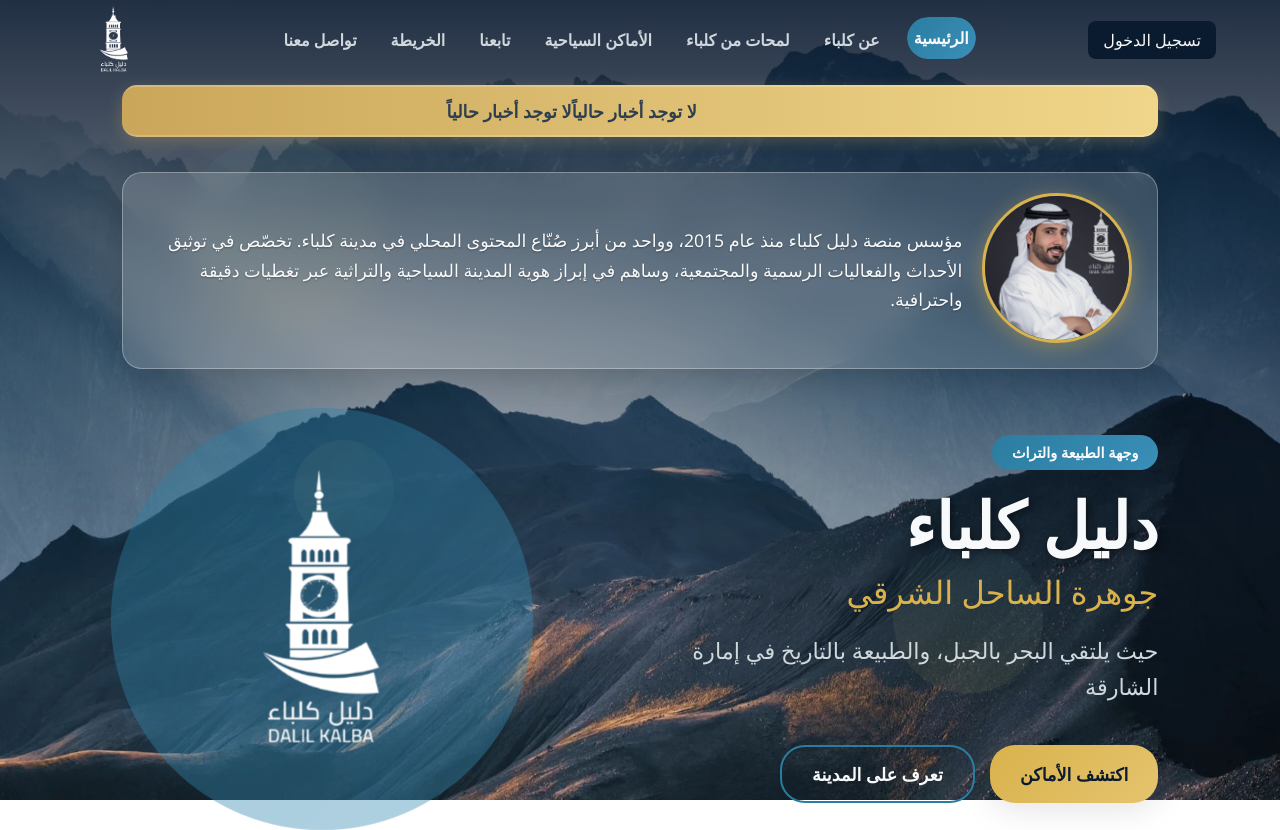
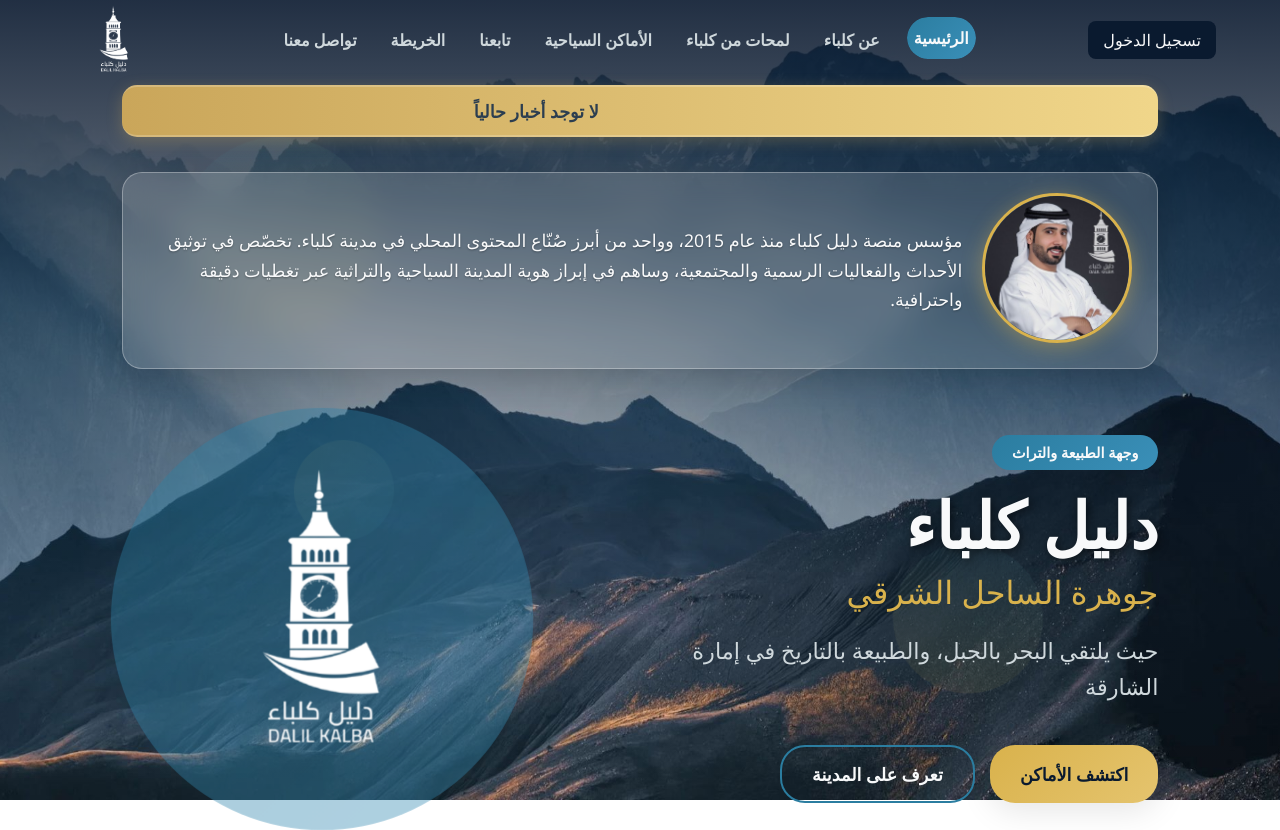
Before and after one commit to EsraaSoliman2003/DalilKalbaFullStack, a React (Vite) app in the folder FrontEnd/: page / in a window 1280 px wide. Shown: the top 830 px of the page. Built offline with nearby package versions, Linux system fonts and the light colour scheme; no server answers.

Commit message:
fix news bar

```diff
--- a/FrontEnd/src/component/Hero.jsx
+++ b/FrontEnd/src/component/Hero.jsx
@@ -29,30 +29,21 @@
     <section id="home">
       <div className="hero">
         {/* News Bar - Moved to the very top */}
-<div className="news-bar">
-  <div className="news-track">
-    <span className="news-text">{newsText}</span>
-    <span className="news-text">{newsText}</span>
-  </div>
-</div>
-
+        <div className="news-bar">
+          <div className="news-text">{newsText}</div>
+        </div>
 
         {/* Client Section - Below news bar */}
         <div className="client-section">
           <div className="client-content">
             <div className="client-image-container">
-              <img
-                src={clientImage}
-                alt="محمد - مؤسس منصة دليل كلباء"
-                className="client-image"
-              />
+              <img src={clientImage} alt="محمد - مؤسس منصة دليل كلباء" className="client-image" />
             </div>
             <div className="client-text">
               <p>
-                مؤسس منصة دليل كلباء منذ عام 2015، وواحد من أبرز صُنّاع المحتوى
-                المحلي في مدينة كلباء. تخصّص في توثيق الأحداث والفعاليات الرسمية
-                والمجتمعية، وساهم في إبراز هوية المدينة السياحية والتراثية عبر
-                تغطيات دقيقة واحترافية.
+                مؤسس منصة دليل كلباء منذ عام 2015، وواحد من أبرز صُنّاع المحتوى المحلي في مدينة كلباء.
+                تخصّص في توثيق الأحداث والفعاليات الرسمية والمجتمعية، وساهم في إبراز هوية المدينة السياحية
+                والتراثية عبر تغطيات دقيقة واحترافية.
               </p>
             </div>
           </div>
--- a/FrontEnd/src/styles/Hero.css
+++ b/FrontEnd/src/styles/Hero.css
@@ -21,18 +21,19 @@
   border-bottom: 2px solid rgba(255, 255, 255, 0.2);
   width: 100%;
   border-radius: 15px;
+  direction: ltr;
   margin: 25px 0;
   z-index: 4;
   position: relative;
   box-shadow: 0 4px 15px rgba(202, 166, 90, 0.3);
   overflow: hidden;
-  direction: ltr;
 }
 
 .news-text {
   display: inline-block;
   white-space: nowrap;
-  animation: scrollNews 30s linear infinite;
+  animation: scrollNews 80s linear infinite;
+  /* padding-right: 100%; */
   color: #2c3e50;
   font-weight: 700;
 }
@@ -41,11 +42,11 @@
   0% {
     transform: translateX(-100%);
   }
+
   100% {
     transform: translateX(100%);
   }
 }
-
 
 
 /* Client Section Styles - Below news bar */
```
